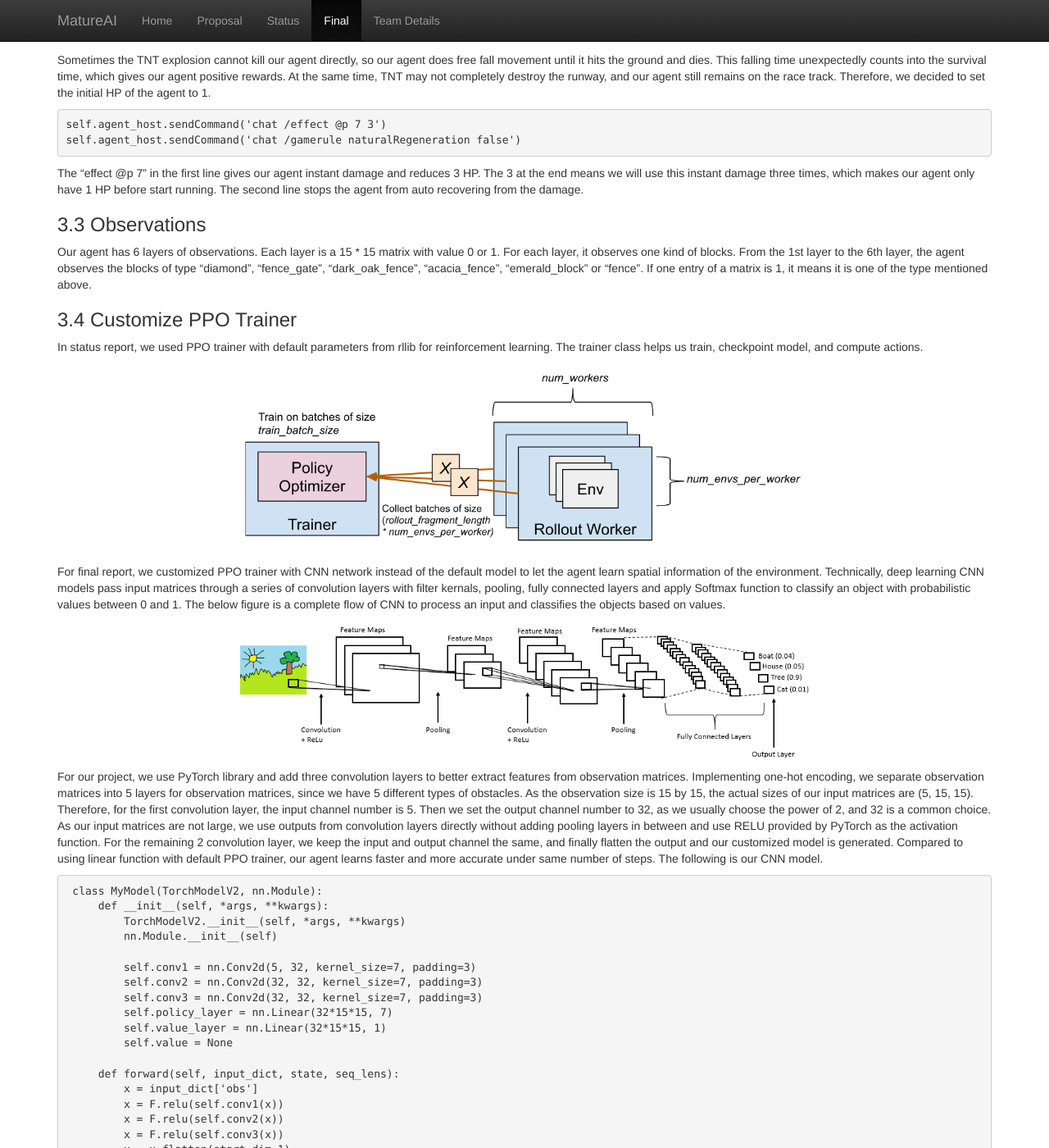
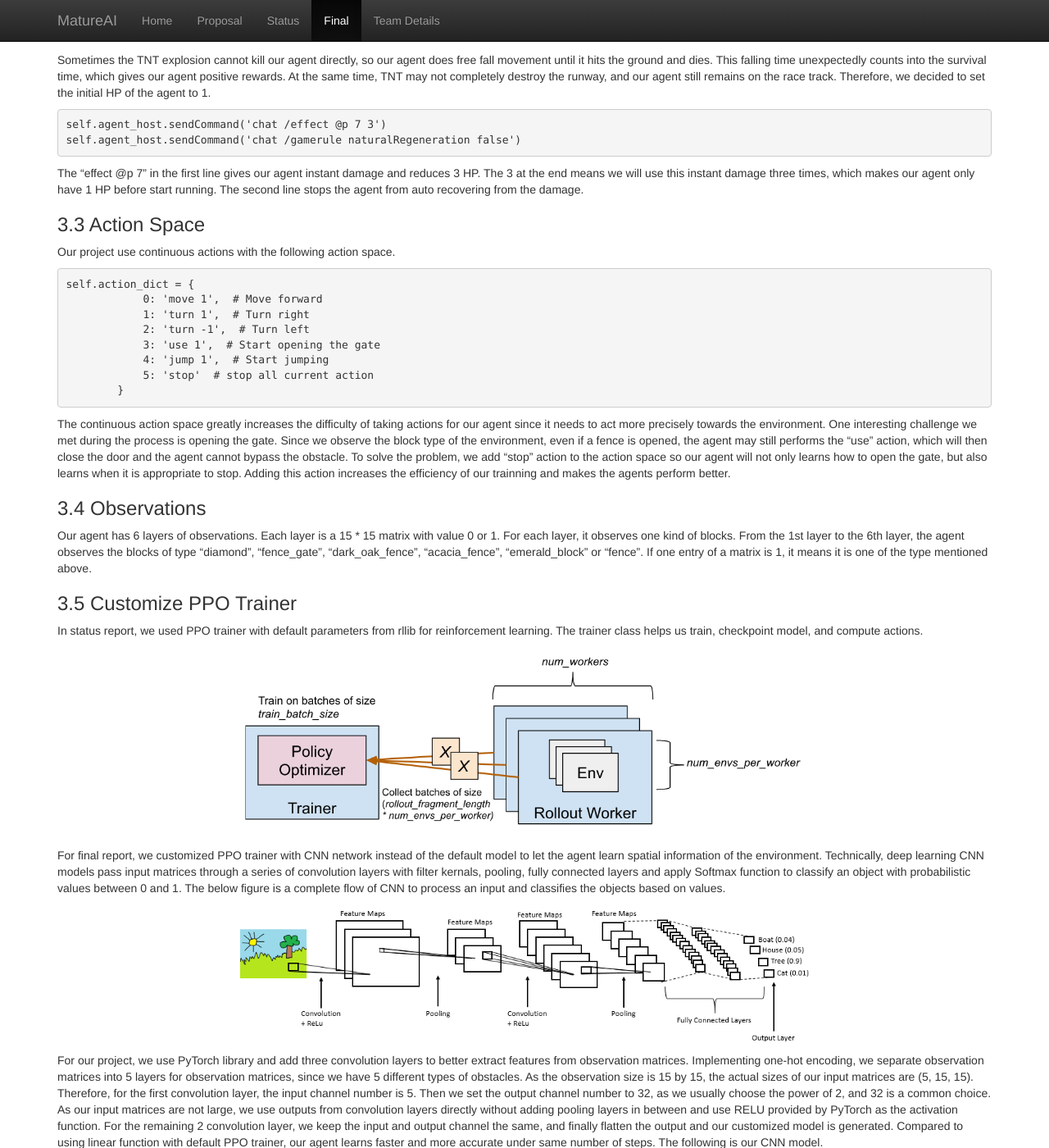
Before and after one commit to LeoLuo0320/MatureAI, a Jekyll site: the page built from docs/final.md, in a window 1280 px wide and 1400 px high, scrolled down 2371 px. Shown: the whole window at 82% size. Built offline with Jekyll 4.4.1, drawn with Linux system fonts in a browser that asks for light colours; some of the changed text lies outside the part shown.

Commit message:
Update final.md

````diff
--- a/docs/final.md
+++ b/docs/final.md
@@ -78,11 +78,24 @@ self.agent_host.sendCommand('chat /gamerule naturalRegeneration false')
 ```
 The "effect @p 7" in the first line gives our agent instant damage and reduces 3 HP. The 3 at the end means we will use this instant damage three times, which makes our agent only have 1 HP before start running. The second line stops the agent from auto recovering from the damage.
 
+### 3.3 Action Space
+Our project use continuous actions with the following action space.
+```
+self.action_dict = {
+            0: 'move 1',  # Move forward
+            1: 'turn 1',  # Turn right
+            2: 'turn -1',  # Turn left
+            3: 'use 1',  # Start opening the gate
+            4: 'jump 1',  # Start jumping
+            5: 'stop'  # stop all current action
+        }
+```
+The continuous action space greatly increases the difficulty of taking actions for our agent since it needs to act more precisely towards the environment. One interesting challenge we met during the process is opening the gate. Since we observe the block type of the environment, even if a fence is opened, the agent may still performs the "use" action, which will then close the door and the agent cannot bypass the obstacle. To solve the problem, we add "stop" action to the action space so our agent will not only learns how to open the gate, but also learns when it is appropriate to stop. Adding this action increases the efficiency of our trainning and makes the agents perform better.
 
-### 3.3 Observations
+### 3.4 Observations
 Our agent has 6 layers of observations. Each layer is a 15 * 15 matrix with value 0 or 1. For each layer, it observes one kind of blocks. From the 1st layer to the 6th layer, the agent observes the blocks of type "diamond", "fence_gate", "dark_oak_fence", "acacia_fence", "emerald_block" or "fence". If one entry of a matrix is 1, it means it is one of the type mentioned above.
 
-### 3.4 Customize PPO Trainer
+### 3.5 Customize PPO Trainer
 In status report, we used PPO trainer with default parameters from rllib for reinforcement learning. The trainer class helps us train, checkpoint model, and compute actions.
 <p align="center">
 <img width="700" alt="ppo trainer - graph" src="img/rllib.png">
@@ -164,7 +177,7 @@ Finally, we give the agent +1 reward whenever it collects the diamond and +10 re
 
 From the evaluation result, we conclude that these rewards undoubtfully contributes to improving survival time of our agent.
 
-### 3.6 Customize rotate
+### 3.7 Customize rotate
 Inspired by the extra credit part from assignment two, we customized rotate functionality of our agent. In the status report, our agent suffers from partial observability. The observation continues to assume the agent is centered and at right angles, which means that the agent’s knowledge of its own location has an orientation error. To make our observation more accurate but not too trivial or complex, we create a customized rotate function for our agent to mitigate orientation error.
 
 In our rotate function, we eliminate the orientation error of ±45 degrees. Our observation space is (5, 15, 15), and the following is our rotate logic and pseudocode. Please see our source code for more details.
````
Also changed, not shown: other parts of docs/final.md (+1 -1 lines).
